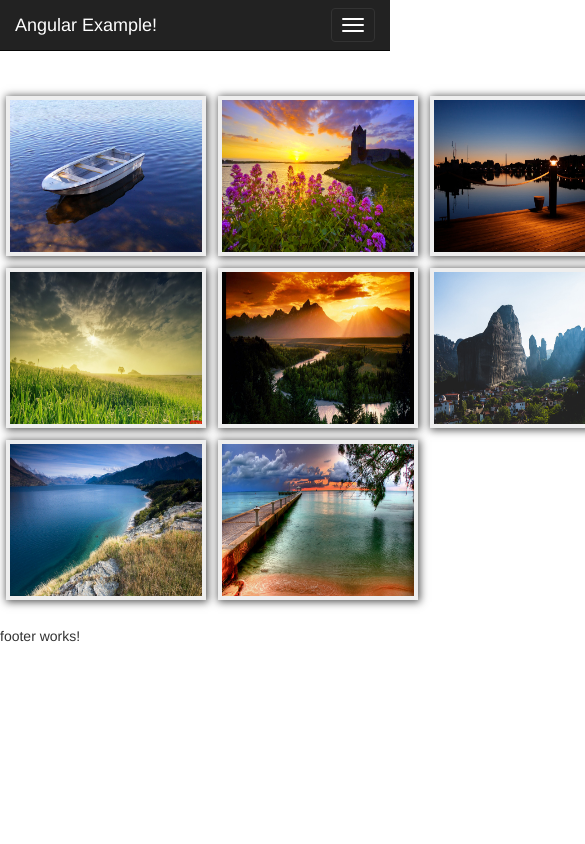
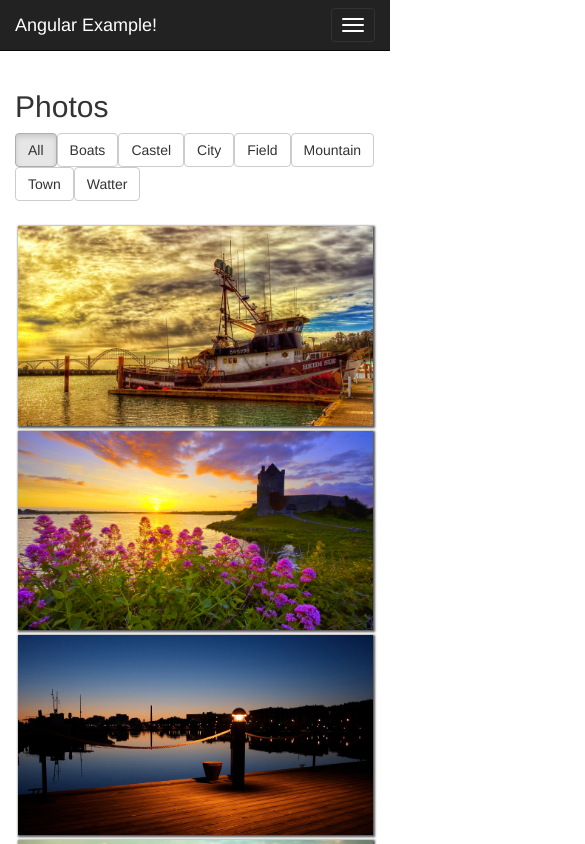
Before and after one commit to jesustorres38/ngGallery, an Angular app: page /gallery in a window 390 px wide. Shown: the top 844 px of the page, 585 px wide, since content can reach past the window. Built offline with nearby package versions, Linux system fonts and the light colour scheme.

Commit message:
mobile first css update

```diff
--- a/src/app/gallery/gallery.component.css
+++ b/src/app/gallery/gallery.component.css
@@ -1,4 +1,4 @@
-ul{
+/*ul{
     padding: 0;
     width: 1200px;
     margin: 20px auto;
@@ -12,4 +12,14 @@ li{
     margin: 6px;
     border: 4px solid #eee;
     box-shadow: #555 1px 1px 8px 1px;
+}*/
+
+.img-responsive{
+    margin-top: 5px;
+    box-shadow: #555 1px 1px 2px 1px;
+    }
+
+.col-md-3{
+    padding-right: 2.5px;
+    padding-left: 2.5px;
 }
--- a/src/app/gallery/gallery.component.html
+++ b/src/app/gallery/gallery.component.html
@@ -1,9 +1,31 @@
 <div class="container">
+
   <div class="row">
-    <ul id="thumbnailsList">
+    <div class="col-md-12">
+      <h2>Photos</h2>
+    </div>
+    <!--Cuando filterBy sea igual a -all- se le agrega la clase active al boton-->
+    <div class="col-md-12">
+      <button class="btn btn-default" [class.active]="filterBy=='all'" (click)="filterBy='all'">All</button>
+      <button class="btn btn-default" [class.active]="filterBy=='boats'" (click)="filterBy='boats'">Boats</button>
+      <button class="btn btn-default" [class.active]="filterBy=='castel'" (click)="filterBy='castel'">Castel</button>
+      <button class="btn btn-default" [class.active]="filterBy=='city'" (click)="filterBy='city'">City</button>
+      <button class="btn btn-default" [class.active]="filterBy=='field'" (click)="filterBy='field'">Field</button>
+      <button class="btn btn-default" [class.active]="filterBy=='mountain'" (click)="filterBy='mountain'">Mountain</button>
+      <button class="btn btn-default" [class.active]="filterBy=='town'" (click)="filterBy='town'">Town</button>
+      <button class="btn btn-default" [class.active]="filterBy=='watter'" (click)="filterBy='watter'">Watter</button>
+    </div>
+    <div class="col-md-12">
+      <br>
+      <div class="col-md-3" *ngFor="let i of visibleImages">
+        <img src="{{i.url}}" class="img-responsive">
+      </div>
+    </div>
+    <!--
+      <ul id="thumbnailsList">
       <li *ngFor="let i of visibleImages">
         <img src="{{i.url}}" class="tn" width="200" height="160">
       </li>
-    </ul>
+    </ul>-->
   </div>
 </div>
--- a/src/app/gallery/gallery.component.ts
+++ b/src/app/gallery/gallery.component.ts
@@ -1,4 +1,4 @@
-import { Component, OnInit, OnChanges } from '@angular/core';
+import { Component, OnInit, OnChanges, Input } from '@angular/core';
 import { ImageService } from '../image.service';
 
 @Component({
@@ -6,16 +6,25 @@ import { ImageService } from '../image.service';
   templateUrl: './gallery.component.html',
   styleUrls: ['./gallery.component.css']
 })
-export class GalleryComponent implements OnInit {
+export class GalleryComponent implements OnInit, OnChanges {
+
+  @Input() filterBy?: string = "all";
+
 
   visibleImages: any[] = [];
 
 
   constructor(private servicioParaImagen: ImageService ) {
+
     this.visibleImages = servicioParaImagen.getImages();
+
    }
 
   ngOnInit() {
   }
 
+  ngOnChanges(){
+    this.visibleImages = this.servicioParaImagen.getImages();
+  }
+
 }
--- a/src/styles.css
+++ b/src/styles.css
@@ -1,5 +1,5 @@
 /* You can add global styles to this file, and also import other style files */
 body {
-  min-height: 2000px;
+  /*min-height: 2000px;*/
   padding-top: 70px;
 }
```
Also changed, not shown: src/assets/img/boat_01.jpg.
